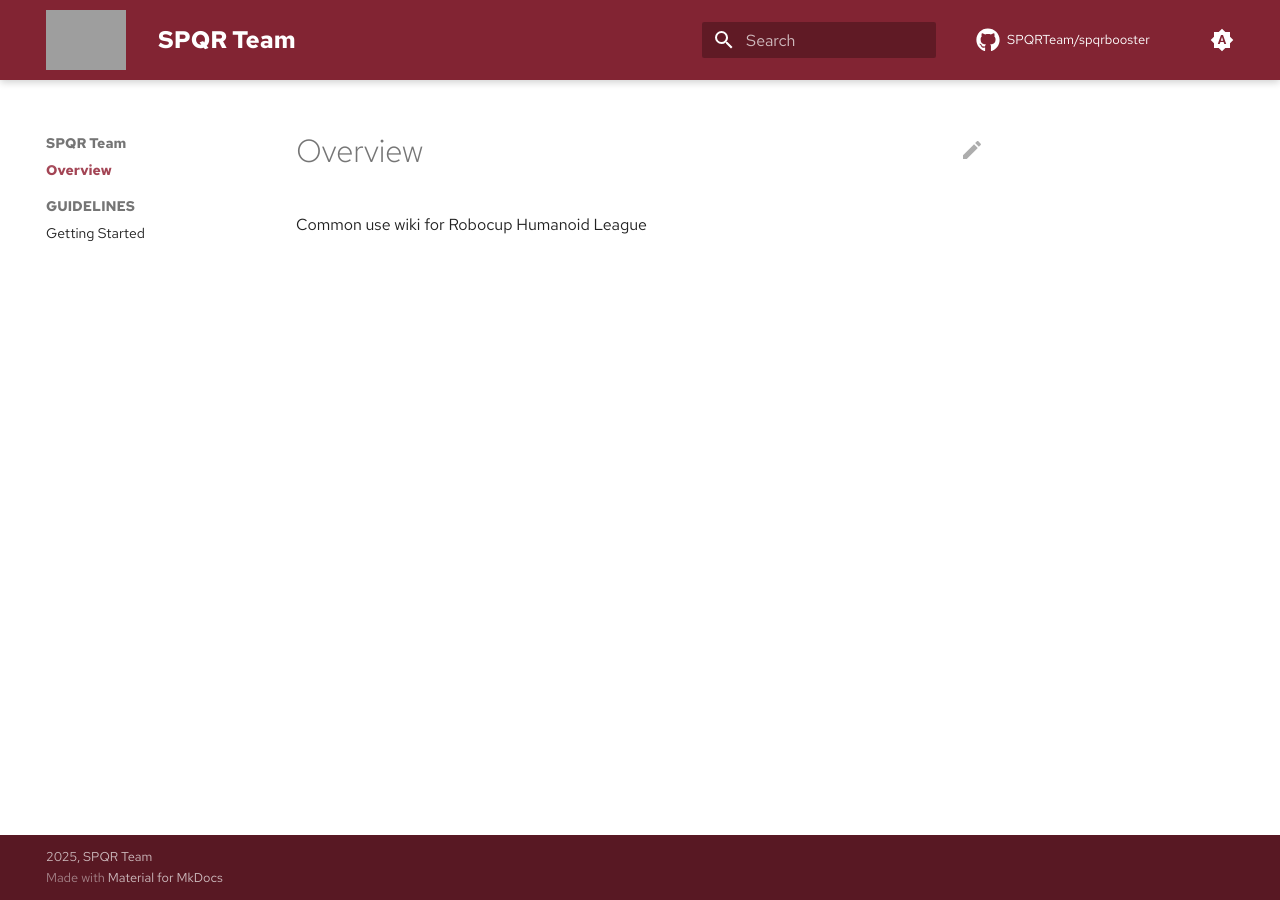
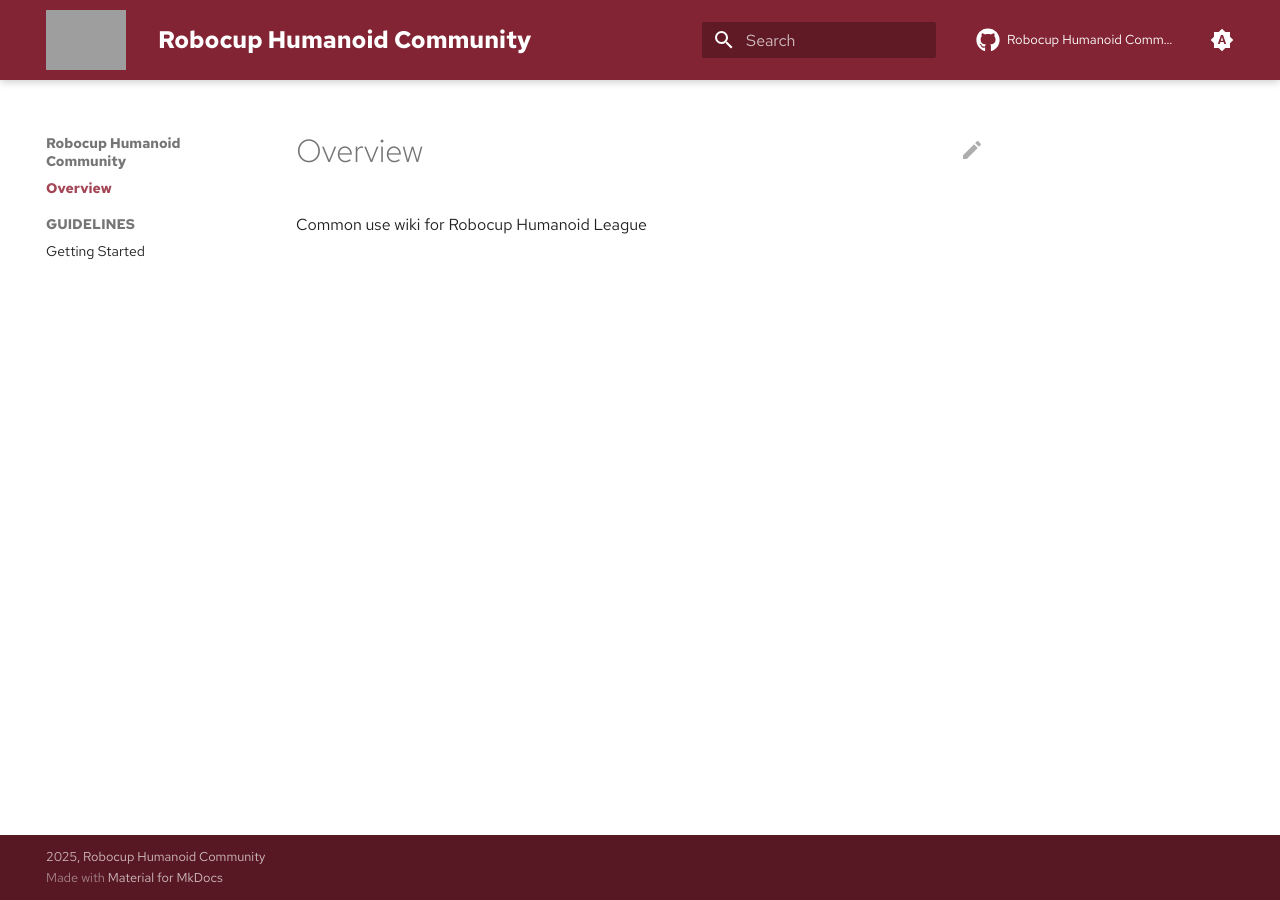
Before and after one commit to SPQRTeam/RoboCup-Humanoid-Community, an MkDocs documentation site: the page built from docs/index.md, in a window 1280 px wide. Built offline with MkDocs 1.6.1 and Material for MkDocs 9.7.7, drawn with Linux system fonts in a browser that asks for light colours; comment, search, counter and statistics services are not loaded; grey boxes are pictures that could not be loaded.

Commit message:
title fix

```diff
--- a/mkdocs.yml
+++ b/mkdocs.yml
@@ -1,9 +1,9 @@
-site_name: SPQR Team
-site_description: SPQR Team Documentation
-copyright: "2025, SPQR Team"
+site_name: Robocup Humanoid Community
+site_description: Robocup Humanoid Community
+copyright: "2025, Robocup Humanoid Community"
 site_url: https://mydomain.org/mysite # TODO
 repo_url: https://github.com/SPQRTeam/RoboCup-Humanoid-Community.git
-repo_name: SPQRTeam/spqrbooster
+repo_name: Robocup Humanoid Community
 
 nav:
   - Overview: index.md
```
